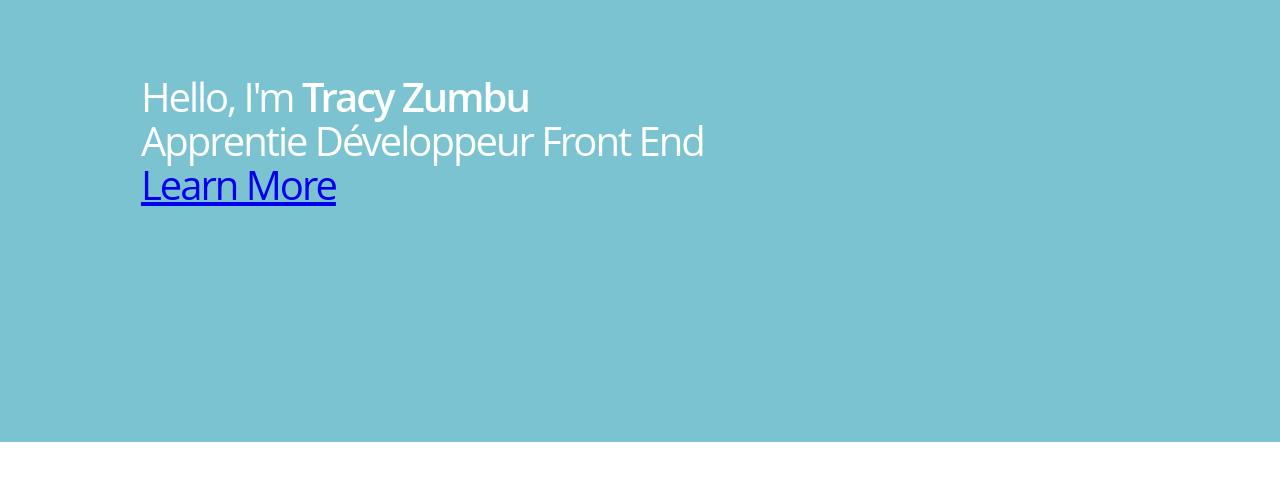
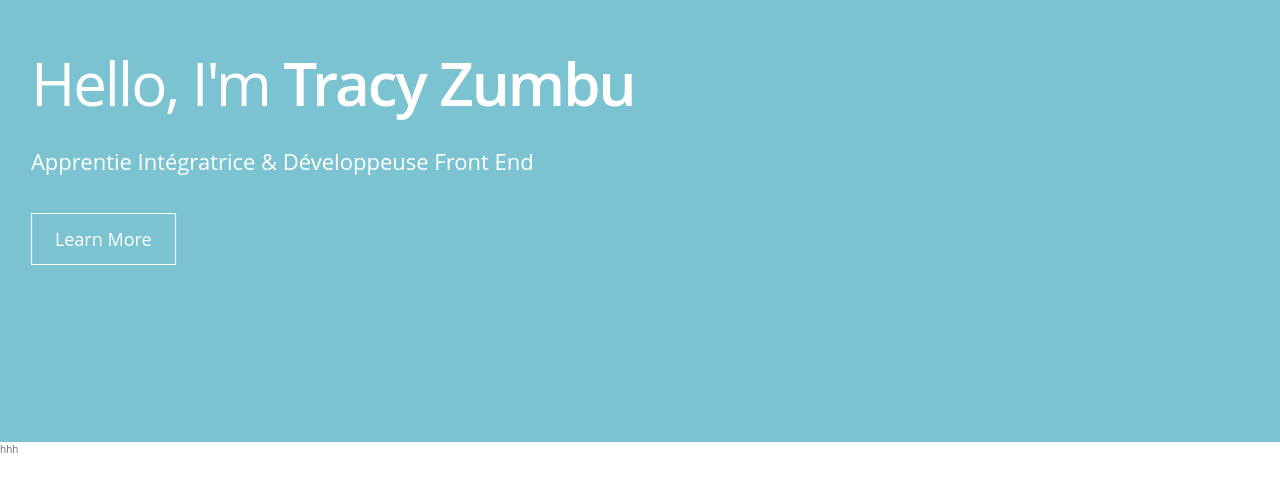
Before and after one commit to TracyZUMBU/Portfolio, a website: page index.html in a window 1280 px wide. Shown: the part 258-750 px from the top of the page. Drawn offline with Linux system fonts and the light colour scheme.

Commit message:
finished styling header

```diff
--- a/index.html
+++ b/index.html
@@ -9,19 +9,27 @@
 <body>
 
     <header id="header">
-        <div class="intro">
-            <h1>
-                Hello, I'm
-                <span class="name">Tracy Zumbu</span>
-                <p class="job_name">Apprentie Développeur Front End</p>
-                <a href="#about" class="btn">Learn More</a>
-            </h1>
+        <div class="container">
+
+            <div class="intro">
+                <h1>
+                    Hello, I'm
+                    <span class="name">Tracy Zumbu</span>
+                </h1>
+                    <p class="job_name">Apprentie Intégratrice & Développeuse Front End</p>
+                    <a href="#about" class="btn">Learn More</a>
+            </div>
         </div>
     </header>
 
+
     <nav id="navbar">
+        <div class="navbar__container">
+            hhh
+        </div>
+    </nav>
 
-    </nav>
+
     <section id="about-me">
 
     </section>
--- a/sass/base/_base.scss
+++ b/sass/base/_base.scss
@@ -32,6 +32,10 @@ body {
         "hobbies"
         "background"
         "contact"
-        "footer"
-    ;
+        "footer";
 }
+
+a {
+    outline: 0;
+    text-decoration: none;
+}
--- a/sass/base/_typography.scss
+++ b/sass/base/_typography.scss
@@ -50,7 +50,7 @@ footer {
 }
 
 h1 {
-    font-size: 4rem;
+    font-size: 6rem;
     font-weight: 500;
     letter-spacing: -2px;
     line-height: 1.1;
--- a/sass/layout/_intro.scss
+++ b/sass/layout/_intro.scss
@@ -1,11 +1,34 @@
 .intro {
     position: absolute;
     top: 57%;
-    left: 33%;
+    left: 26%;
     transform: translate(-50%, -50%);
     text-align: left;
 
-    span  {
+    h1 {
+        margin-top: 2rem;
+        margin-bottom: 3rem;
+    }
+
+    .name  {
         font-weight: 600;
     }
+
+    .job_name {
+        font-size: 2.2rem;
+        margin-top: 1rem;
+        margin-bottom: 5rem;
+    }
+
+    .btn {
+        font-size: 1.8rem;
+        padding: 1.3rem 2.3rem;
+        border: 1px solid var(--color-white);
+        color: var(--color-white);
+
+        &:hover {
+            border: 1px solid var(--color-tertary-bg);
+            background-color: var(--color-tertary-bg);
+        }
+    }
 }
--- /dev/null
+++ b/sass/layout/_nav.scss
@@ -0,0 +1,6 @@
+#navbar {
+    &__container {
+        background-color: var(--color-tertary-bg);
+
+    }
+}
--- a/sass/main.scss
+++ b/sass/main.scss
@@ -11,5 +11,6 @@
 
 @import "layout/header";
 @import "layout/intro";
+@import "layout/nav";
 
 @import "pages/home";
```
Also changed, not shown: css/style.css.
